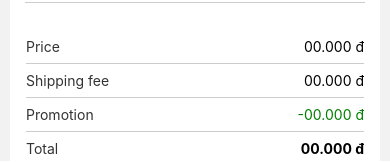
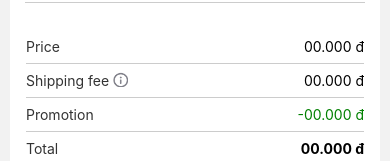
Before and after one commit to areebaqamar021/react-native-projects, a React Native app in the folder ecommerceUi/: screen /Cart in a window 390 px wide. Shown: the part 610-772 px from the top of the page. Built offline with nearby package versions, Linux system fonts and the light colour scheme.

Commit message:
Refactor Cart screen: Add shipping fee label with icon for better visibility

```diff
--- a/ecommerceUi/src/screens/Cart.js
+++ b/ecommerceUi/src/screens/Cart.js
@@ -126,7 +126,17 @@ const Cart = () => {
                             <Text style={styles.value}>00.000 đ</Text>
                         </View>
                         <View style={styles.row}>
-                            <Text style={styles.label}>Shipping fee</Text>
+                            <View style={{flexDirection: 'row'}}>
+                                <Text style={styles.label}>Shipping fee</Text>
+                                <Image
+                                    source={(require('../assets/fee.png'))}
+                                    resizeMode='contain'
+                                    style={{
+                                        width: 15,
+                                        height: 15, marginLeft: 4,
+                                    }}
+                                />
+                            </View>
                             <Text style={styles.value}>00.000 đ</Text>
                         </View>
                         <View style={styles.row}>
```
Also changed, not shown: ecommerceUi/src/assets/fee.png (added).
